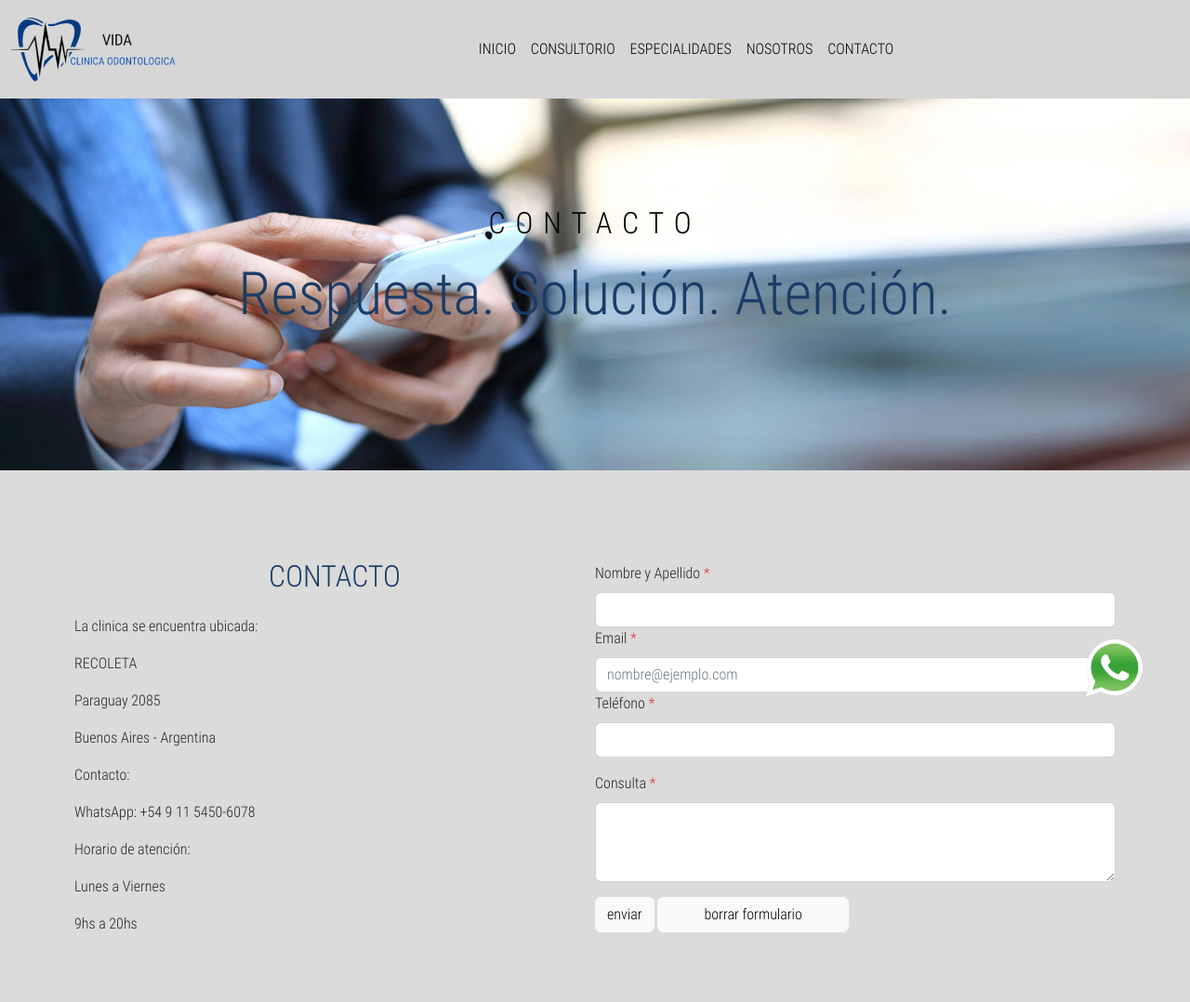
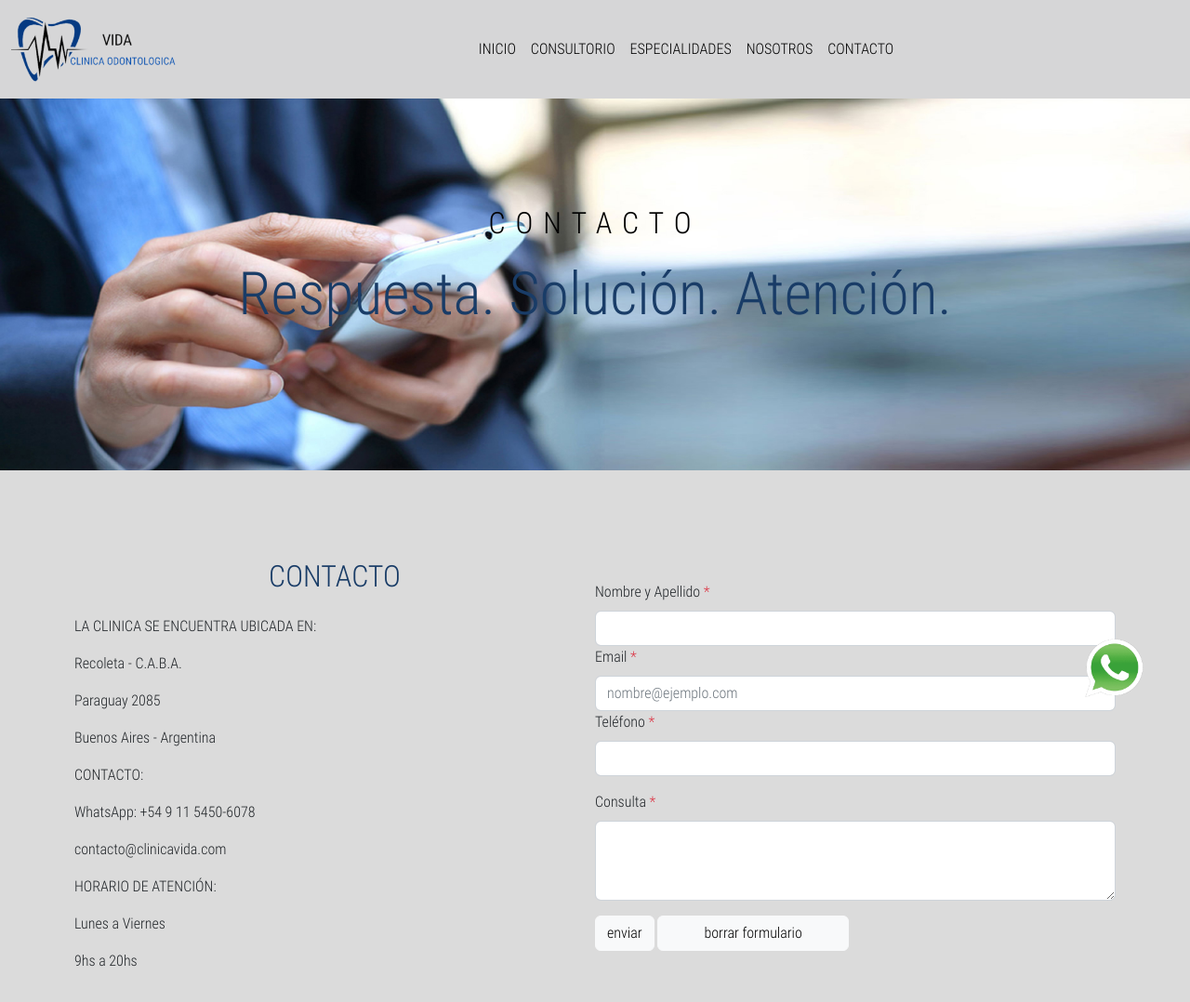
Before and after one commit to victoriavita/clinica-odontologica-Vida, a website: page contacto.html in a window 1280 px wide. Shown: the top 1078 px of the page at 93% size. Drawn offline with nearby package versions, Linux system fonts and the light colour scheme.

Commit message:
cambios en contacto, fondo testimonios

```diff
--- a/contacto.html
+++ b/contacto.html
@@ -93,13 +93,14 @@
     <div class="contacto__datos">
     <div class="contacto__sub contac">
       <h2>CONTACTO</h2>
-    <p>La clinica se encuentra ubicada:</p>
-    <p>RECOLETA</p>
+    <p>LA CLINICA SE ENCUENTRA UBICADA EN:</p>
+    <p>Recoleta - C.A.B.A.</p>
       <p>Paraguay 2085</p>
       <p>Buenos Aires - Argentina</p>
-      <p>Contacto:</p>
+      <p>CONTACTO:</p>
       <p>WhatsApp: +54 9 11 5450-6078</p>
-      <p>Horario de atención:</p>
+      <p>contacto@clinicavida.com</p>
+      <p>HORARIO DE ATENCIÓN:</p>
       <p>Lunes a Viernes </p>
         <p> 9hs a 20hs</p>
     </div>
--- a/scss/pages/_index.scss
+++ b/scss/pages/_index.scss
@@ -87,7 +87,7 @@
 // fin de nuestro equipo
 // inicio de testimonios
 .comentarios {
-  background-image: url(../img/fondocomentario.jpg);
+  background-image: url(../img/fondotestimonios.jpg);
   margin-bottom: 30px;
   &__testimonios {
     text-align: center;
```
Also changed, not shown: css/style.css, img/fondocomentario.jpg (deleted), img/fondotestimonios.jpg (added).
